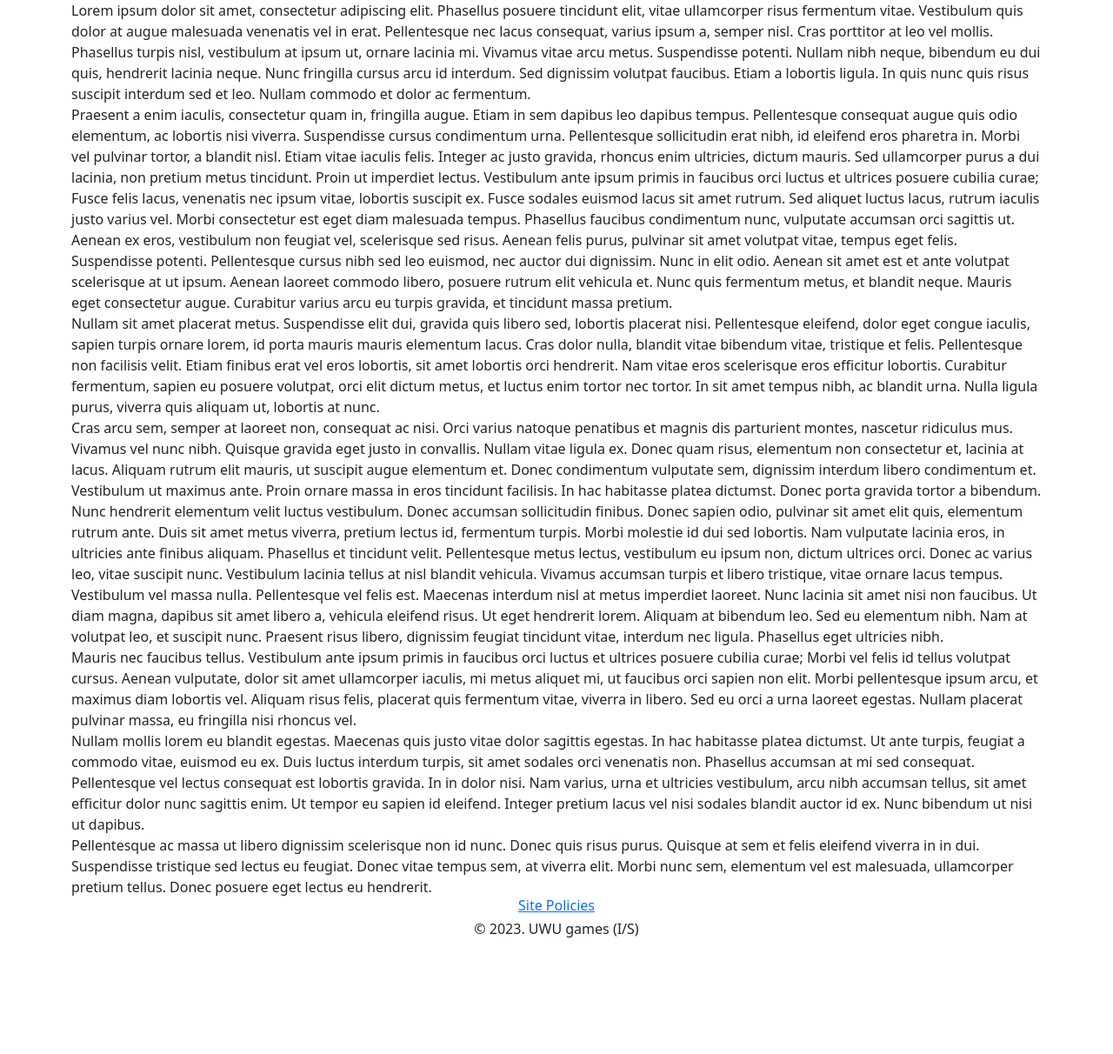
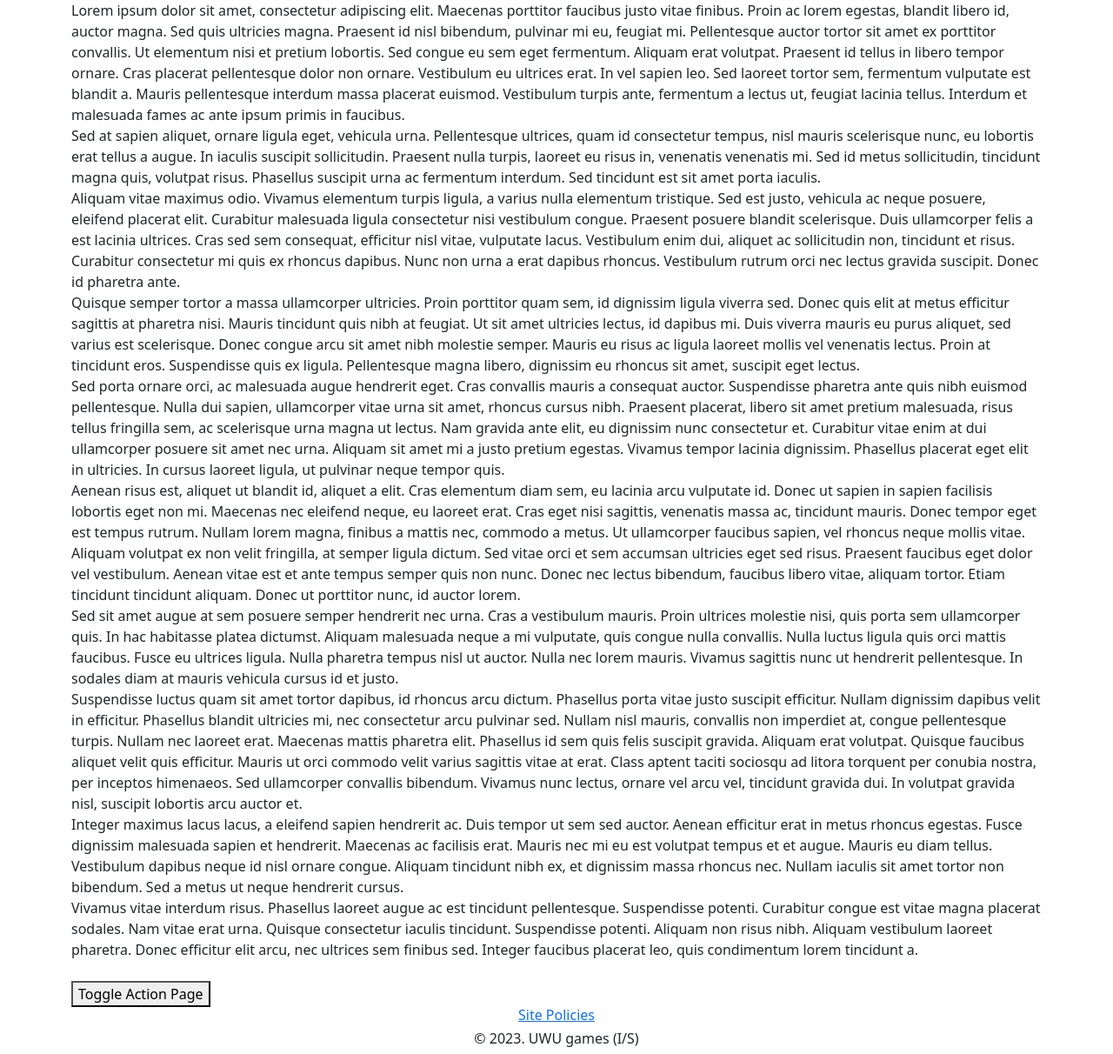
Before and after one commit to ViliusIvanovas/DDU-LMS-Project, a PHP site: template app/frontend/pages/home.php in a window 1280 px wide. Shown: the whole page at 87% size. Before the commit the page ends 1078 px from the top, so only its background shows below. Run offline with PHP 8.4, Linux system fonts and the light colour scheme; the template is opened without the code that fills it, so the values that code supplies are empty; some libraries are stand-ins or nearby versions.

Commit message:
Starting adding the actionpage

```diff
--- a/app/frontend/includes/footer.php
+++ b/app/frontend/includes/footer.php
@@ -1,13 +1,10 @@
-
-<div class="jumbotron text-center" style="margin-bottom:0">
+<div id="footer" class="jumbotron text-center container" style="margin-bottom:0">
   <?php if ($user->isAdmin()) {
     echo '<h6><a href="management-hub.php">Management Hub</a></h6>';
   } ?>
   <h6><a href="site-policies.php">Site Policies</a></h6>
   <h6>© 2023. UWU games (I/S)</h6>
 </div>
-</div>
-</div>
 
 </body>
 
--- a/app/frontend/includes/navbar.php
+++ b/app/frontend/includes/navbar.php
@@ -1,8 +1,4 @@
 <style>
-  .container {
-    display: flex;
-  }
-
   .sidebar {
     width: 320px;
     transition: width 0.3s;
@@ -44,7 +40,9 @@
   .content {
     flex-grow: 1;
     transition: margin-left 0.3s;
+    position: relative;
     margin-left: 320px;
+    height: 100vh;
   }
 
   .sidebar.collapsed ~ .content {
--- a/app/frontend/pages/home.php
+++ b/app/frontend/pages/home.php
@@ -1,22 +1,83 @@
-<div class="container">
-Lorem ipsum dolor sit amet, consectetur adipiscing elit. Phasellus posuere tincidunt elit, vitae ullamcorper risus fermentum vitae. Vestibulum quis dolor at augue malesuada venenatis vel in erat. Pellentesque nec lacus consequat, varius ipsum a, semper nisl. Cras porttitor at leo vel mollis. Phasellus turpis nisl, vestibulum at ipsum ut, ornare lacinia mi. Vivamus vitae arcu metus. Suspendisse potenti. Nullam nibh neque, bibendum eu dui quis, hendrerit lacinia neque. Nunc fringilla cursus arcu id interdum. Sed dignissim volutpat faucibus. Etiam a lobortis ligula. In quis nunc quis risus suscipit interdum sed et leo. Nullam commodo et dolor ac fermentum.
+<style>
+    .container {
+        transition: width .5s;
+        width: 100%;
+    }
+
+    .container.shrink {
+        width: 50%;
+        margin-left: 0px;
+    }
+</style>
+
+<div id="main" class="container">
+    Lorem ipsum dolor sit amet, consectetur adipiscing elit. Maecenas porttitor faucibus justo vitae finibus. Proin ac
+    lorem egestas, blandit libero id, auctor magna. Sed quis ultricies magna. Praesent id nisl bibendum, pulvinar mi eu,
+    feugiat mi. Pellentesque auctor tortor sit amet ex porttitor convallis. Ut elementum nisi et pretium lobortis. Sed
+    congue eu sem eget fermentum. Aliquam erat volutpat. Praesent id tellus in libero tempor ornare. Cras placerat
+    pellentesque dolor non ornare. Vestibulum eu ultrices erat. In vel sapien leo. Sed laoreet tortor sem, fermentum
+    vulputate est blandit a. Mauris pellentesque interdum massa placerat euismod. Vestibulum turpis ante, fermentum a
+    lectus ut, feugiat lacinia tellus. Interdum et malesuada fames ac ante ipsum primis in faucibus.
     <br>
-Praesent a enim iaculis, consectetur quam in, fringilla augue. Etiam in sem dapibus leo dapibus tempus. Pellentesque consequat augue quis odio elementum, ac lobortis nisi viverra. Suspendisse cursus condimentum urna. Pellentesque sollicitudin erat nibh, id eleifend eros pharetra in. Morbi vel pulvinar tortor, a blandit nisl. Etiam vitae iaculis felis. Integer ac justo gravida, rhoncus enim ultricies, dictum mauris. Sed ullamcorper purus a dui lacinia, non pretium metus tincidunt. Proin ut imperdiet lectus. Vestibulum ante ipsum primis in faucibus orci luctus et ultrices posuere cubilia curae; Fusce felis lacus, venenatis nec ipsum vitae, lobortis suscipit ex. Fusce sodales euismod lacus sit amet rutrum. Sed aliquet luctus lacus, rutrum iaculis justo varius vel. Morbi consectetur est eget diam malesuada tempus. Phasellus faucibus condimentum nunc, vulputate accumsan orci sagittis ut.
+    Sed at sapien aliquet, ornare ligula eget, vehicula urna. Pellentesque ultrices, quam id consectetur tempus, nisl
+    mauris scelerisque nunc, eu lobortis erat tellus a augue. In iaculis suscipit sollicitudin. Praesent nulla turpis,
+    laoreet eu risus in, venenatis venenatis mi. Sed id metus sollicitudin, tincidunt magna quis, volutpat risus.
+    Phasellus suscipit urna ac fermentum interdum. Sed tincidunt est sit amet porta iaculis.
     <br>
-Aenean ex eros, vestibulum non feugiat vel, scelerisque sed risus. Aenean felis purus, pulvinar sit amet volutpat vitae, tempus eget felis. Suspendisse potenti. Pellentesque cursus nibh sed leo euismod, nec auctor dui dignissim. Nunc in elit odio. Aenean sit amet est et ante volutpat scelerisque at ut ipsum. Aenean laoreet commodo libero, posuere rutrum elit vehicula et. Nunc quis fermentum metus, et blandit neque. Mauris eget consectetur augue. Curabitur varius arcu eu turpis gravida, et tincidunt massa pretium.
+    Aliquam vitae maximus odio. Vivamus elementum turpis ligula, a varius nulla elementum tristique. Sed est justo,
+    vehicula ac neque posuere, eleifend placerat elit. Curabitur malesuada ligula consectetur nisi vestibulum congue.
+    Praesent posuere blandit scelerisque. Duis ullamcorper felis a est lacinia ultrices. Cras sed sem consequat,
+    efficitur nisl vitae, vulputate lacus. Vestibulum enim dui, aliquet ac sollicitudin non, tincidunt et risus.
+    Curabitur consectetur mi quis ex rhoncus dapibus. Nunc non urna a erat dapibus rhoncus. Vestibulum rutrum orci nec
+    lectus gravida suscipit. Donec id pharetra ante.
     <br>
-Nullam sit amet placerat metus. Suspendisse elit dui, gravida quis libero sed, lobortis placerat nisi. Pellentesque eleifend, dolor eget congue iaculis, sapien turpis ornare lorem, id porta mauris mauris elementum lacus. Cras dolor nulla, blandit vitae bibendum vitae, tristique et felis. Pellentesque non facilisis velit. Etiam finibus erat vel eros lobortis, sit amet lobortis orci hendrerit. Nam vitae eros scelerisque eros efficitur lobortis. Curabitur fermentum, sapien eu posuere volutpat, orci elit dictum metus, et luctus enim tortor nec tortor. In sit amet tempus nibh, ac blandit urna. Nulla ligula purus, viverra quis aliquam ut, lobortis at nunc.
+    Quisque semper tortor a massa ullamcorper ultricies. Proin porttitor quam sem, id dignissim ligula viverra sed.
+    Donec quis elit at metus efficitur sagittis at pharetra nisi. Mauris tincidunt quis nibh at feugiat. Ut sit amet
+    ultricies lectus, id dapibus mi. Duis viverra mauris eu purus aliquet, sed varius est scelerisque. Donec congue arcu
+    sit amet nibh molestie semper. Mauris eu risus ac ligula laoreet mollis vel venenatis lectus. Proin at tincidunt
+    eros. Suspendisse quis ex ligula. Pellentesque magna libero, dignissim eu rhoncus sit amet, suscipit eget lectus.
     <br>
-Cras arcu sem, semper at laoreet non, consequat ac nisi. Orci varius natoque penatibus et magnis dis parturient montes, nascetur ridiculus mus. Vivamus vel nunc nibh. Quisque gravida eget justo in convallis. Nullam vitae ligula ex. Donec quam risus, elementum non consectetur et, lacinia at lacus. Aliquam rutrum elit mauris, ut suscipit augue elementum et. Donec condimentum vulputate sem, dignissim interdum libero condimentum et. Vestibulum ut maximus ante. Proin ornare massa in eros tincidunt facilisis. In hac habitasse platea dictumst. Donec porta gravida tortor a bibendum.
+    Sed porta ornare orci, ac malesuada augue hendrerit eget. Cras convallis mauris a consequat auctor. Suspendisse
+    pharetra ante quis nibh euismod pellentesque. Nulla dui sapien, ullamcorper vitae urna sit amet, rhoncus cursus
+    nibh. Praesent placerat, libero sit amet pretium malesuada, risus tellus fringilla sem, ac scelerisque urna magna ut
+    lectus. Nam gravida ante elit, eu dignissim nunc consectetur et. Curabitur vitae enim at dui ullamcorper posuere sit
+    amet nec urna. Aliquam sit amet mi a justo pretium egestas. Vivamus tempor lacinia dignissim. Phasellus placerat
+    eget elit in ultricies. In cursus laoreet ligula, ut pulvinar neque tempor quis.
     <br>
-Nunc hendrerit elementum velit luctus vestibulum. Donec accumsan sollicitudin finibus. Donec sapien odio, pulvinar sit amet elit quis, elementum rutrum ante. Duis sit amet metus viverra, pretium lectus id, fermentum turpis. Morbi molestie id dui sed lobortis. Nam vulputate lacinia eros, in ultricies ante finibus aliquam. Phasellus et tincidunt velit. Pellentesque metus lectus, vestibulum eu ipsum non, dictum ultrices orci. Donec ac varius leo, vitae suscipit nunc. Vestibulum lacinia tellus at nisl blandit vehicula. Vivamus accumsan turpis et libero tristique, vitae ornare lacus tempus.
+    Aenean risus est, aliquet ut blandit id, aliquet a elit. Cras elementum diam sem, eu lacinia arcu vulputate id.
+    Donec ut sapien in sapien facilisis lobortis eget non mi. Maecenas nec eleifend neque, eu laoreet erat. Cras eget
+    nisi sagittis, venenatis massa ac, tincidunt mauris. Donec tempor eget est tempus rutrum. Nullam lorem magna,
+    finibus a mattis nec, commodo a metus. Ut ullamcorper faucibus sapien, vel rhoncus neque mollis vitae. Aliquam
+    volutpat ex non velit fringilla, at semper ligula dictum. Sed vitae orci et sem accumsan ultricies eget sed risus.
+    Praesent faucibus eget dolor vel vestibulum. Aenean vitae est et ante tempus semper quis non nunc. Donec nec lectus
+    bibendum, faucibus libero vitae, aliquam tortor. Etiam tincidunt tincidunt aliquam. Donec ut porttitor nunc, id
+    auctor lorem.
     <br>
-Vestibulum vel massa nulla. Pellentesque vel felis est. Maecenas interdum nisl at metus imperdiet laoreet. Nunc lacinia sit amet nisi non faucibus. Ut diam magna, dapibus sit amet libero a, vehicula eleifend risus. Ut eget hendrerit lorem. Aliquam at bibendum leo. Sed eu elementum nibh. Nam at volutpat leo, et suscipit nunc. Praesent risus libero, dignissim feugiat tincidunt vitae, interdum nec ligula. Phasellus eget ultricies nibh.
+    Sed sit amet augue at sem posuere semper hendrerit nec urna. Cras a vestibulum mauris. Proin ultrices molestie nisi,
+    quis porta sem ullamcorper quis. In hac habitasse platea dictumst. Aliquam malesuada neque a mi vulputate, quis
+    congue nulla convallis. Nulla luctus ligula quis orci mattis faucibus. Fusce eu ultrices ligula. Nulla pharetra
+    tempus nisl ut auctor. Nulla nec lorem mauris. Vivamus sagittis nunc ut hendrerit pellentesque. In sodales diam at
+    mauris vehicula cursus id et justo.
     <br>
-Mauris nec faucibus tellus. Vestibulum ante ipsum primis in faucibus orci luctus et ultrices posuere cubilia curae; Morbi vel felis id tellus volutpat cursus. Aenean vulputate, dolor sit amet ullamcorper iaculis, mi metus aliquet mi, ut faucibus orci sapien non elit. Morbi pellentesque ipsum arcu, et maximus diam lobortis vel. Aliquam risus felis, placerat quis fermentum vitae, viverra in libero. Sed eu orci a urna laoreet egestas. Nullam placerat pulvinar massa, eu fringilla nisi rhoncus vel.
+    Suspendisse luctus quam sit amet tortor dapibus, id rhoncus arcu dictum. Phasellus porta vitae justo suscipit
+    efficitur. Nullam dignissim dapibus velit in efficitur. Phasellus blandit ultricies mi, nec consectetur arcu
+    pulvinar sed. Nullam nisl mauris, convallis non imperdiet at, congue pellentesque turpis. Nullam nec laoreet erat.
+    Maecenas mattis pharetra elit. Phasellus id sem quis felis suscipit gravida. Aliquam erat volutpat. Quisque faucibus
+    aliquet velit quis efficitur. Mauris ut orci commodo velit varius sagittis vitae at erat. Class aptent taciti
+    sociosqu ad litora torquent per conubia nostra, per inceptos himenaeos. Sed ullamcorper convallis bibendum. Vivamus
+    nunc lectus, ornare vel arcu vel, tincidunt gravida dui. In volutpat gravida nisl, suscipit lobortis arcu auctor et.
     <br>
-Nullam mollis lorem eu blandit egestas. Maecenas quis justo vitae dolor sagittis egestas. In hac habitasse platea dictumst. Ut ante turpis, feugiat a commodo vitae, euismod eu ex. Duis luctus interdum turpis, sit amet sodales orci venenatis non. Phasellus accumsan at mi sed consequat. Pellentesque vel lectus consequat est lobortis gravida. In in dolor nisi. Nam varius, urna et ultricies vestibulum, arcu nibh accumsan tellus, sit amet efficitur dolor nunc sagittis enim. Ut tempor eu sapien id eleifend. Integer pretium lacus vel nisi sodales blandit auctor id ex. Nunc bibendum ut nisi ut dapibus.
+    Integer maximus lacus lacus, a eleifend sapien hendrerit ac. Duis tempor ut sem sed auctor. Aenean efficitur erat in
+    metus rhoncus egestas. Fusce dignissim malesuada sapien et hendrerit. Maecenas ac facilisis erat. Mauris nec mi eu
+    est volutpat tempus et et augue. Mauris eu diam tellus. Vestibulum dapibus neque id nisl ornare congue. Aliquam
+    tincidunt nibh ex, et dignissim massa rhoncus nec. Nullam iaculis sit amet tortor non bibendum. Sed a metus ut neque
+    hendrerit cursus.
     <br>
-Pellentesque ac massa ut libero dignissim scelerisque non id nunc. Donec quis risus purus. Quisque at sem et felis eleifend viverra in in dui. Suspendisse tristique sed lectus eu feugiat. Donec vitae tempus sem, at viverra elit. Morbi nunc sem, elementum vel est malesuada, ullamcorper pretium tellus. Donec posuere eget lectus eu hendrerit.
+    Vivamus vitae interdum risus. Phasellus laoreet augue ac est tincidunt pellentesque. Suspendisse potenti. Curabitur
+    congue est vitae magna placerat sodales. Nam vitae erat urna. Quisque consectetur iaculis tincidunt. Suspendisse
+    potenti. Aliquam non risus nibh. Aliquam vestibulum laoreet pharetra. Donec efficitur elit arcu, nec ultrices sem
+    finibus sed. Integer faucibus placerat leo, quis condimentum lorem tincidunt a.
     <br>
+    <br>
+    <button id="toggleButton" class="ActionPageButton">Toggle Action Page</button>
 </div>
--- a/index.php
+++ b/index.php
@@ -3,5 +3,5 @@
 <?php require_once FRONTEND_INCLUDE . 'navbar.php'; ?>
 <?php require_once FRONTEND_INCLUDE . 'messages.php'; ?>
 <?php require_once FRONTEND_PAGE . 'home.php'; ?>
-<?php require_once FRONTEND_PAGE . 'accessories.php'; ?>
 <?php require_once FRONTEND_INCLUDE . 'footer.php'; ?>
+<?php require_once FRONTEND_INCLUDE . 'action-page.php'; ?>
```
Also changed, not shown: app/frontend/includes/action-page.php (added, +43 -0 lines). Lines whose indentation alone changed are shown as unchanged.
